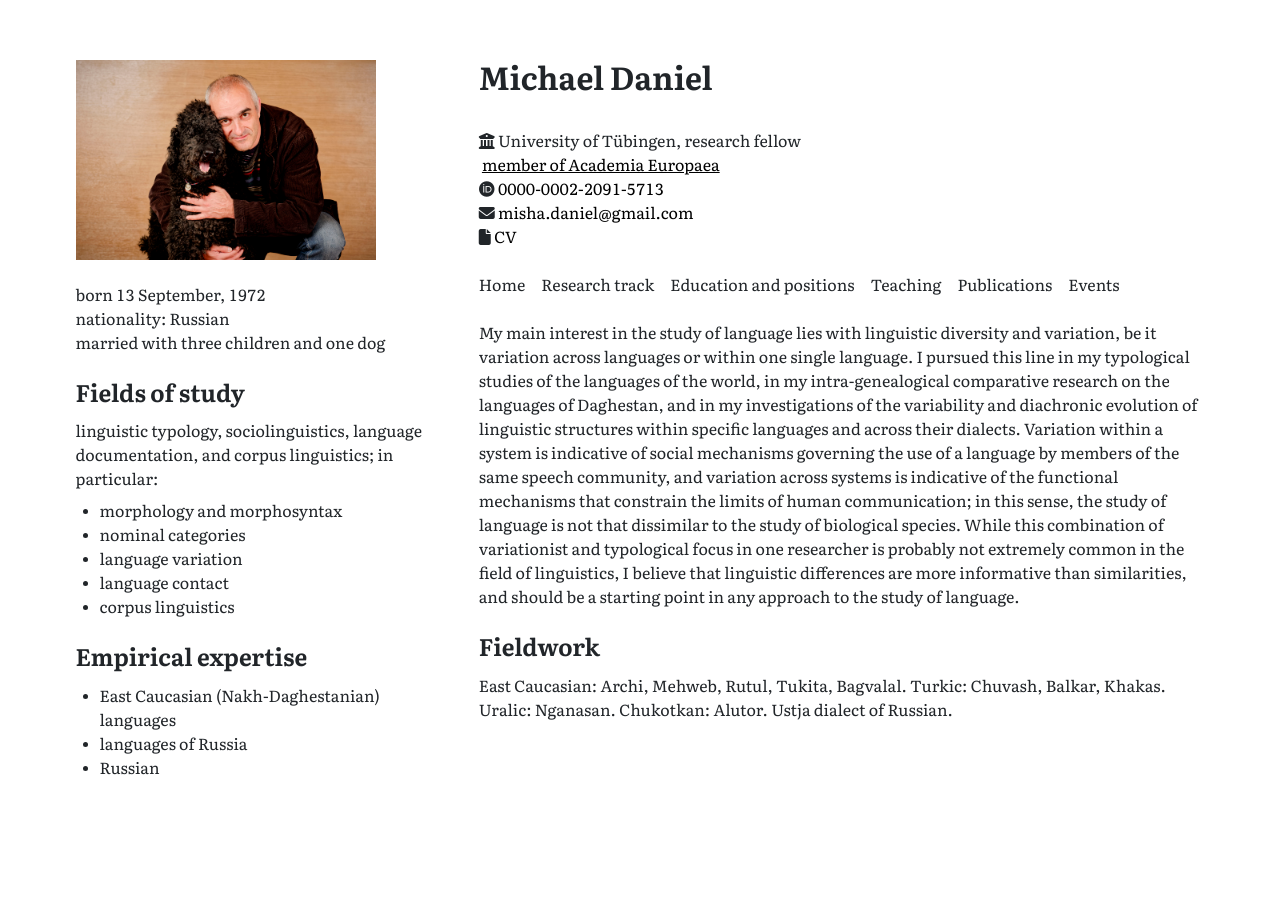
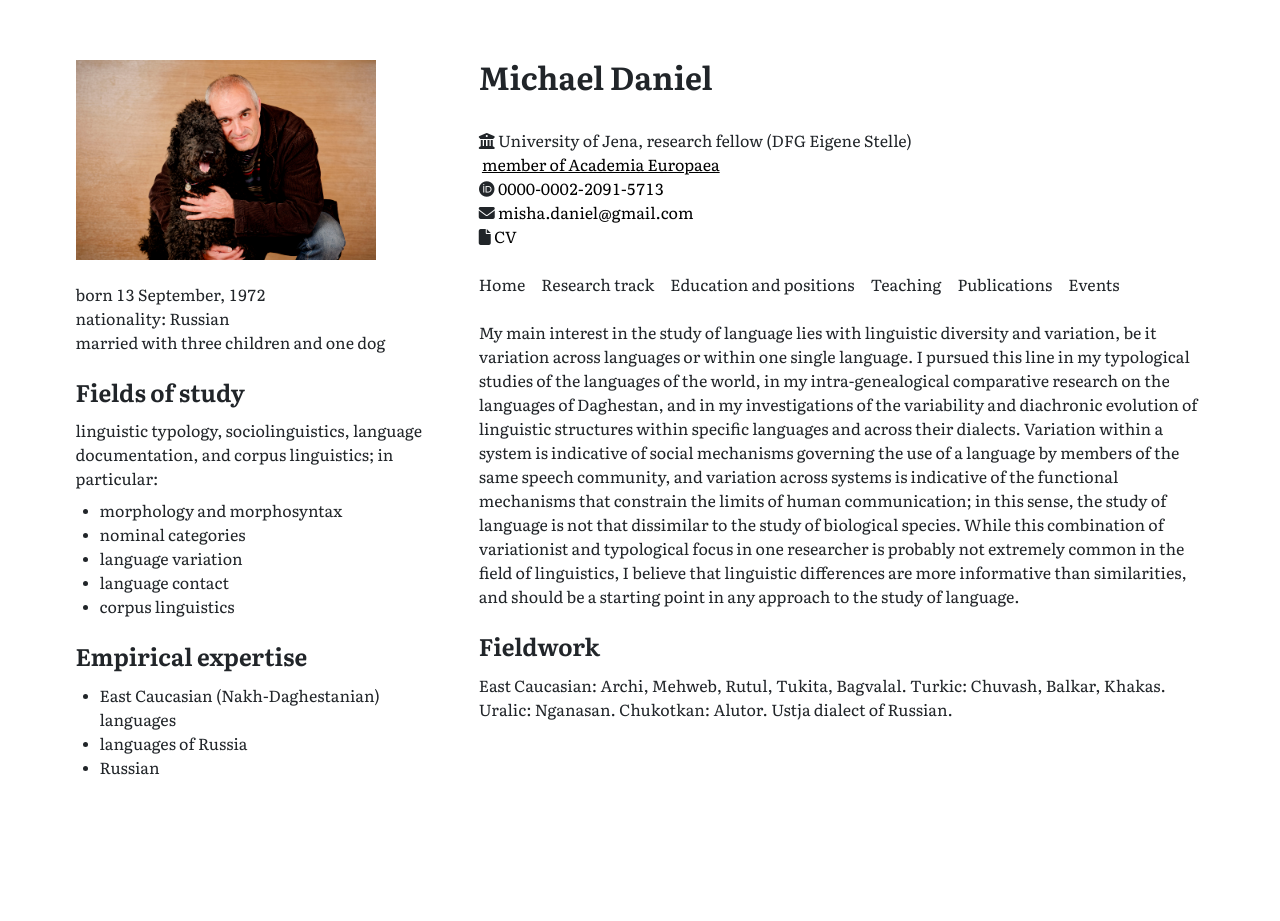
Before and after one commit to MishaDaniel/mishadaniel.github.io, a Jekyll site: the page built from index.html, in a window 1280 px wide. Built offline with Jekyll 4.4.1, drawn with Linux system fonts in a browser that asks for light colours; nearby versions of some CDN libraries.

Commit message:
Update general.yml

```diff
--- a/_data/general.yml
+++ b/_data/general.yml
@@ -2,8 +2,8 @@ personal:
     name: Michael Daniel
     born: 13 September, 1972
     nationality: "Russian"
-    university: University of Tübingen
-    position: research fellow
+    university: University of Jena
+    position: research fellow (DFG Eigene Stelle)
     membership: member of Academia Europaea
     ORCID: "0000-0002-2091-5713"
     email: misha.daniel@gmail.com
```
